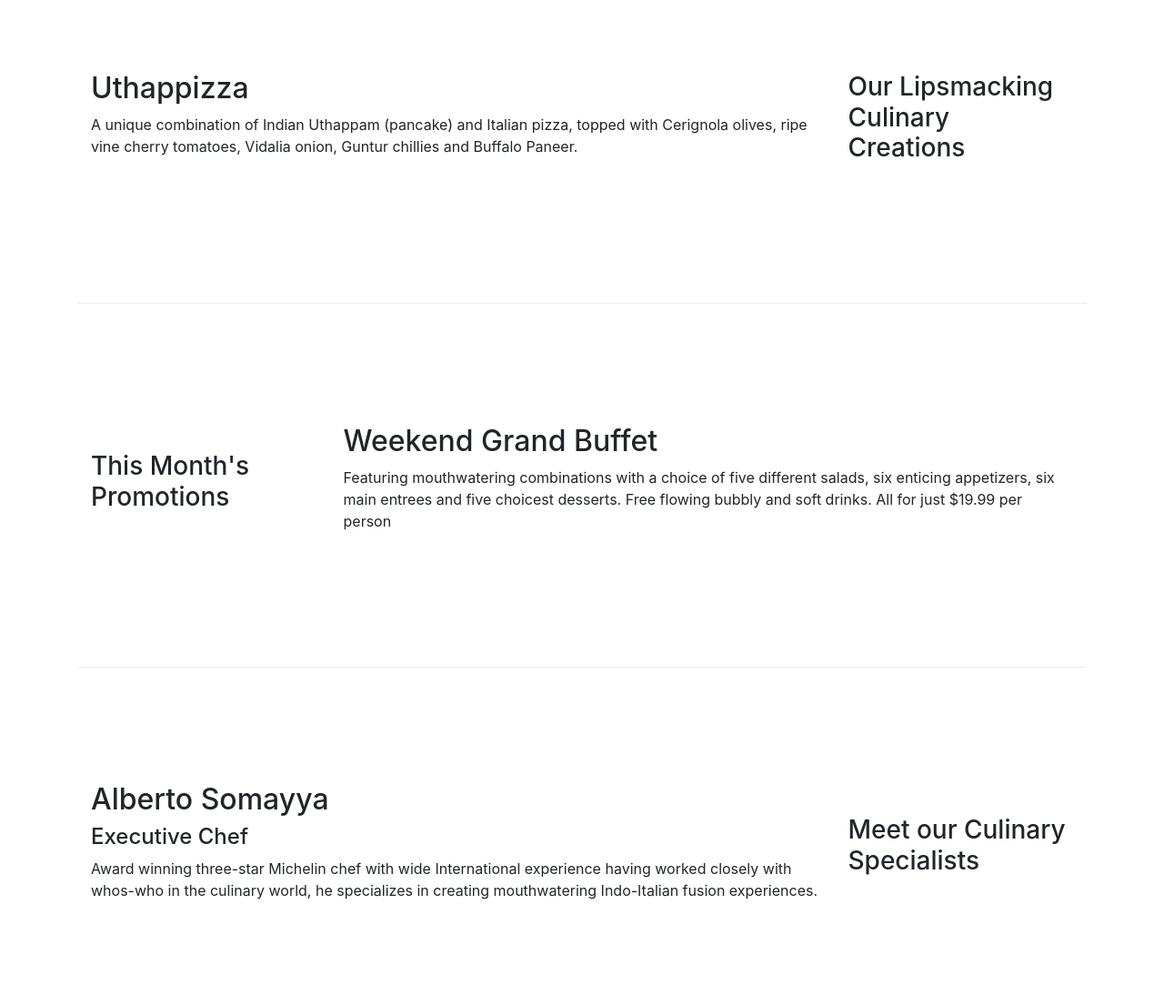
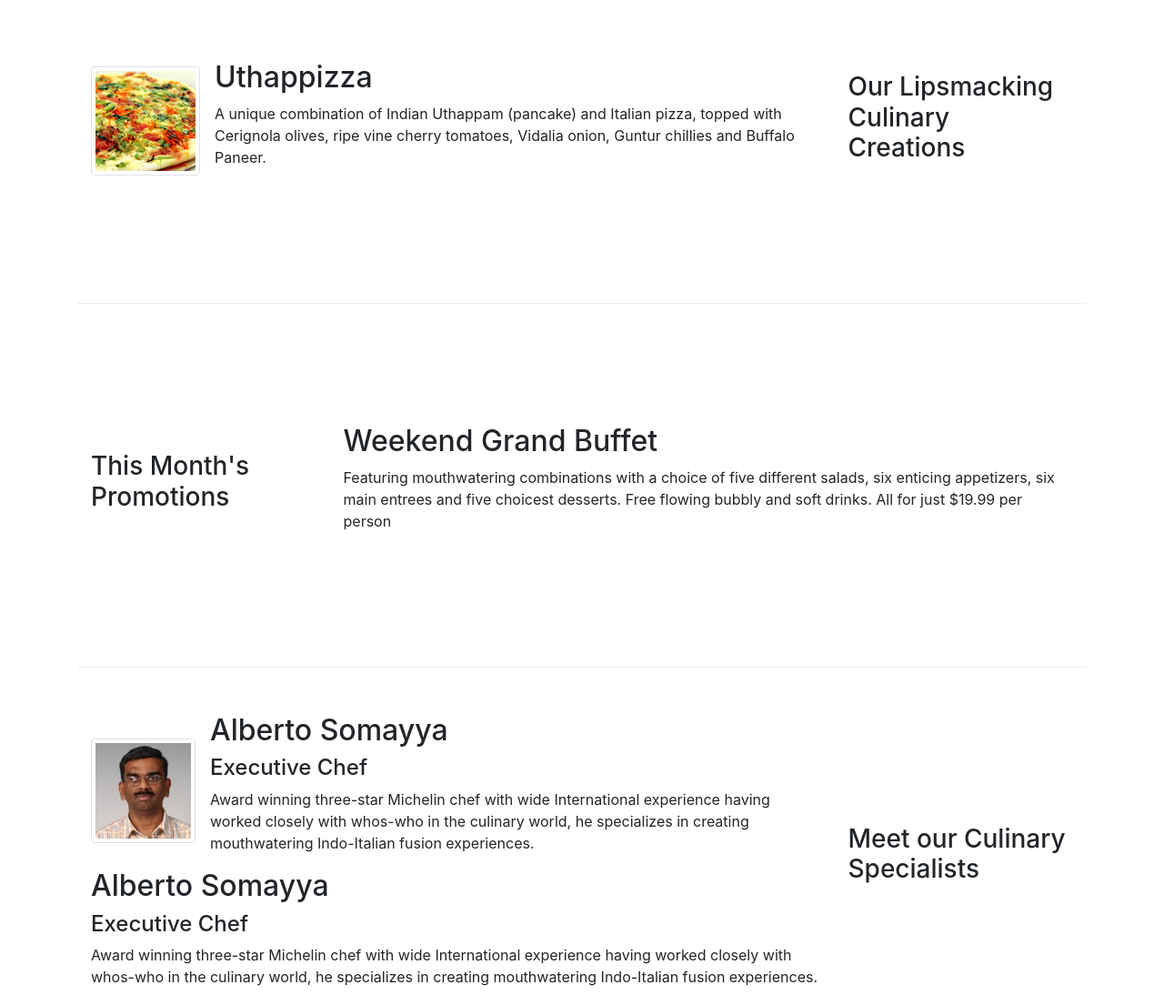
Before and after one commit to valguerra/FSWD_Bootstrap, a website: page index.html in a window 1280 px wide. Shown: the part 400-1505 px from the top of the page at 91% size. Drawn offline with nearby package versions, Linux system fonts and the light colour scheme.

Commit message:
Added images.

```diff
--- a/index.html
+++ b/index.html
@@ -21,7 +21,7 @@
             <button class="navbar-toggler" type="button" data-toggle="collapse" data-target="#Navbar">
                 <span class="navbar-toggler-icon"></span>
             </button>
-            <a class="navbar-brand mr-auto" href="#">Ristorante con Fusion</a>
+            <a class="navbar-brand mr-auto" href="#"><img src="img/logo.png" height="30" width="41"></a>
             <div class="collapse navbar-collapse" id="Navbar">
                 <ul class="navbar-nav mr-auto">
                     <li class="nav-item active"><a class="nav-link" href="#"><span class="fa fa-home fa-lg"></span> Home</a></li>
@@ -41,7 +41,8 @@
                     <h1>Ristorante con Fusion</h1>
                     <p>We take inspiration from the World's best cuisines, and create a unique fusion experience. Our lipsmacking creations will tickle your culinary senses!</p>
                 </div>
-                <div class="col-12 col-sm">
+                <div class="col-12 col-sm align-self-center">
+                    <img src="img/logo.png" class="img-fluid">
                 </div>
             </div>
         </div>
@@ -53,8 +54,17 @@
                 <h3>Our Lipsmacking Culinary Creations</h3>
             </div>
             <div class="col col-sm-4 order-sm-first col-md">
-                <h2>Uthappizza</h2>
-                <p>A unique combination of Indian Uthappam (pancake) and Italian pizza, topped with Cerignola olives, ripe vine cherry tomatoes, Vidalia onion, Guntur chillies and Buffalo Paneer.</p>
+                <div class="media">
+                    <img class="d-flex mr-3 img-thumbnail align-self-center"
+                            src="img/uthappizza.png" alt="uthappizza">
+                    <div class="media-body">
+                        <h2 class="mt-0">Uthappizza</h2>
+                        <p class="d-none d-sm-block">A unique combination of Indian Uthappam (pancake) and
+                            Italian pizza, topped with Cerignola olives, ripe vine
+                            cherry tomatoes, Vidalia onion, Guntur chillies and
+                            Buffalo Paneer.</p>
+                    </div>
+                </div>
             </div>
         </div>
 
@@ -75,6 +85,19 @@
                 <h3>Meet our Culinary Specialists</h3>
             </div>
             <div class="col col-sm-4 order-sm-first col-md">
+                <div class="media">
+                    <img class="d-flex mr-3 img-thumbnail align-self-center"
+                            src="img/alberto.png" alt="Alberto Somayya">
+                    <div class="media-body">
+                        <h2 class="mt-0">Alberto Somayya</h2>
+                        <h4>Executive Chef</h4>
+                        <p class="d-none d-sm-block">Award winning three-star Michelin chef with wide
+                            International experience having worked closely with
+                            whos-who in the culinary world, he specializes in
+                            creating mouthwatering Indo-Italian fusion experiences.
+                        </p>
+                    </div>
+                </div>
                 <h2>Alberto Somayya</h2>
                 <h4>Executive Chef</h4>
                 <p>Award winning three-star Michelin chef with wide International experience having worked closely with whos-who in the culinary world, he specializes in creating mouthwatering Indo-Italian fusion experiences. </p>
```
Also changed, not shown: aboutus.html (+1 -1 lines), contactus.html (+4 -3 lines), img/alberto.png (added), img/buffet.png (added), img/logo.png (added), img/uthappizza.png (added), 2 other files.
